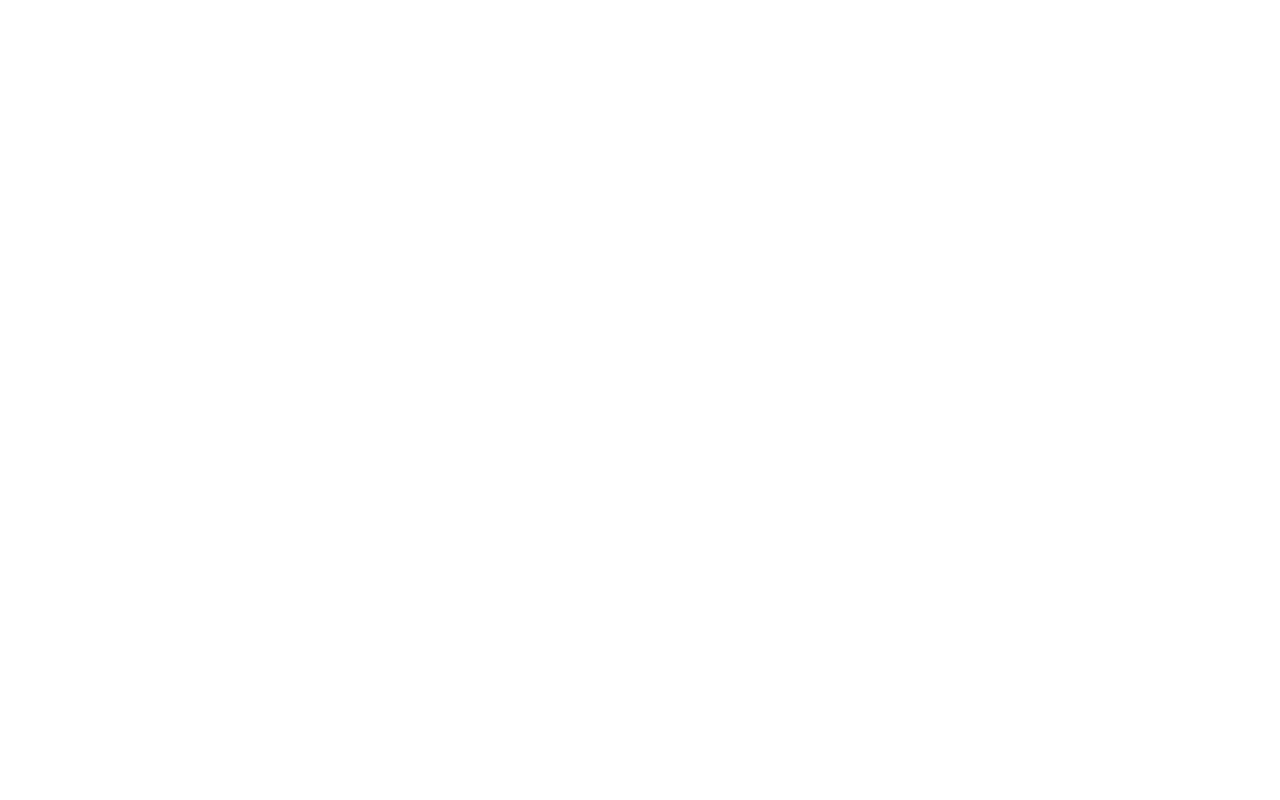
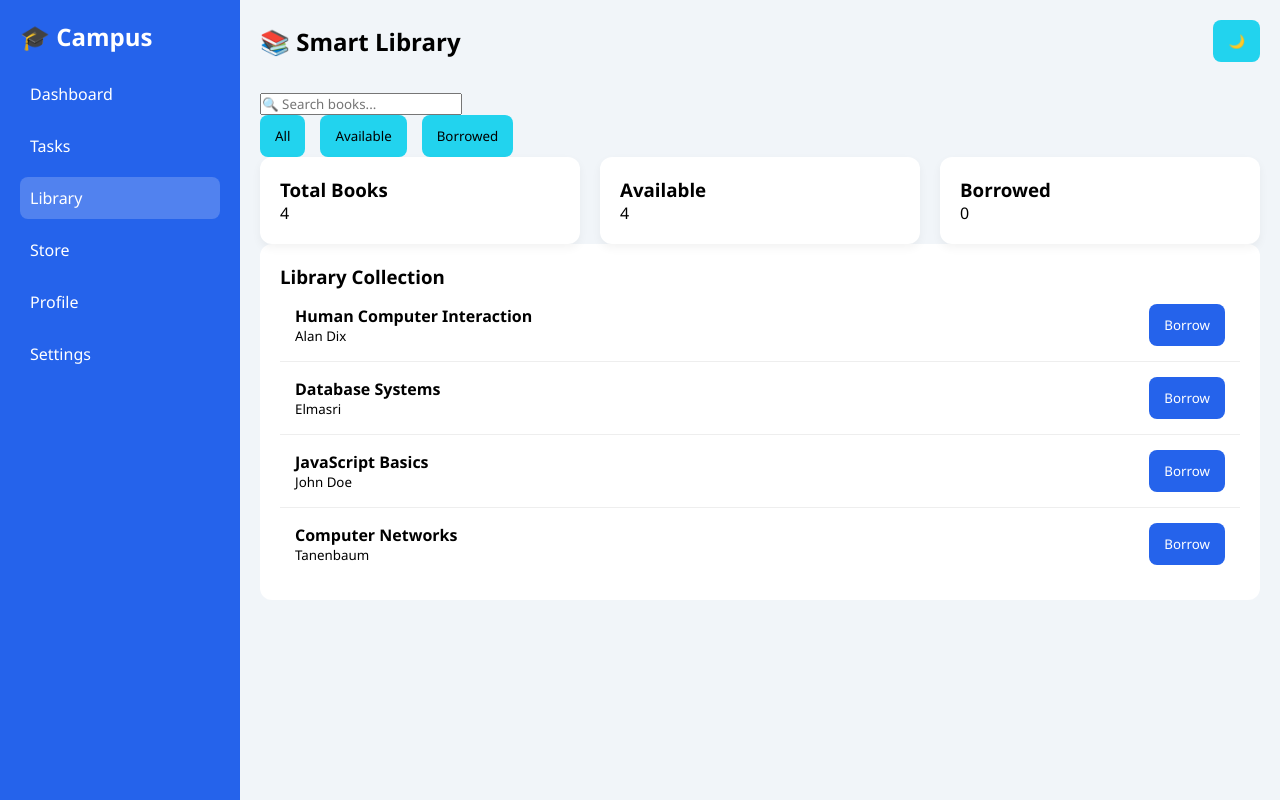
Before and after one commit to Craka250/SmartCampusLife, a plain HTML site: page library.html in a window 1280 px wide. Drawn offline with Linux system fonts and the light colour scheme.

Commit message:
Added library contents

```diff
--- a/css/style.css
+++ b/css/style.css
@@ -246,3 +246,41 @@
   margin-right: 10px;
   transform: scale(1.2);
 }
+
+/* Book Card */
+.book {
+  display: flex;
+  justify-content: space-between;
+  align-items: center;
+  padding: 15px;
+  border-bottom: 1px solid #eee;
+}
+
+.book:last-child {
+  border-bottom: none;
+}
+
+.book-info {
+  display: flex;
+  flex-direction: column;
+}
+
+.borrowed {
+  opacity: 0.6;
+}
+
+/* Buttons */
+.borrow-btn {
+  background: #2563eb;
+  color: white;
+}
+
+.return-btn {
+  background: #16a34a;
+  color: white;
+}
+
+/* Dark Mode */
+.dark .book {
+  border-color: #334155;
+}
--- a/js/script.js
+++ b/js/script.js
@@ -161,3 +161,110 @@
 
 // INIT
 renderTasks();
+
+// LIBRARY SYSTEM
+let books = JSON.parse(localStorage.getItem("books")) || [
+  { id: 1, title: "Human Computer Interaction", author: "Alan Dix", borrowed: false },
+  { id: 2, title: "Database Systems", author: "Elmasri", borrowed: false },
+  { id: 3, title: "JavaScript Basics", author: "John Doe", borrowed: false },
+  { id: 4, title: "Computer Networks", author: "Tanenbaum", borrowed: false }
+];
+
+let bookFilter = "all";
+
+const booksContainer = document.getElementById("booksContainer");
+const searchBook = document.getElementById("searchBook");
+
+// RENDER BOOKS
+function renderBooks() {
+  if (!booksContainer) return;
+
+  let filtered = books;
+
+  // FILTER
+  if (bookFilter === "available") {
+    filtered = books.filter(b => !b.borrowed);
+  } else if (bookFilter === "borrowed") {
+    filtered = books.filter(b => b.borrowed);
+  }
+
+  // SEARCH
+  const search = searchBook?.value.toLowerCase() || "";
+  filtered = filtered.filter(b => b.title.toLowerCase().includes(search));
+
+  booksContainer.innerHTML = "";
+
+  if (filtered.length === 0) {
+    booksContainer.innerHTML = "<p>No books found.</p>";
+    return;
+  }
+
+  filtered.forEach(book => {
+    const div = document.createElement("div");
+    div.className = `book ${book.borrowed ? "borrowed" : ""}`;
+
+    div.innerHTML = `
+      <div class="book-info">
+        <strong>${book.title}</strong>
+        <small>${book.author}</small>
+      </div>
+
+      <div>
+        ${
+          book.borrowed
+            ? `<button class="return-btn" onclick="returnBook(${book.id})">Return</button>`
+            : `<button class="borrow-btn" onclick="borrowBook(${book.id})">Borrow</button>`
+        }
+      </div>
+    `;
+
+    booksContainer.appendChild(div);
+  });
+
+  updateBookStats();
+}
+
+// BORROW
+function borrowBook(id) {
+  books = books.map(b =>
+    b.id === id ? { ...b, borrowed: true } : b
+  );
+
+  localStorage.setItem("books", JSON.stringify(books));
+  renderBooks();
+  showNotification("Book borrowed!");
+}
+
+// RETURN
+function returnBook(id) {
+  books = books.map(b =>
+    b.id === id ? { ...b, borrowed: false } : b
+  );
+
+  localStorage.setItem("books", JSON.stringify(books));
+  renderBooks();
+  showNotification("Book returned!");
+}
+
+// FILTER
+function filterBooks(type) {
+  bookFilter = type;
+  renderBooks();
+}
+
+// SEARCH
+if (searchBook) {
+  searchBook.addEventListener("input", renderBooks);
+}
+
+// STATS
+function updateBookStats() {
+  document.getElementById("totalBooks").innerText = books.length;
+  document.getElementById("availableBooks").innerText =
+    books.filter(b => !b.borrowed).length;
+  document.getElementById("borrowedBooks").innerText =
+    books.filter(b => b.borrowed).length;
+}
+
+// INIT
+renderBooks();
--- a/library.html
+++ b/library.html
@@ -0,0 +1,66 @@
+<!DOCTYPE html>
+<html lang="en">
+<head>
+  <meta charset="UTF-8">
+  <meta name="viewport" content="width=device-width, initial-scale=1.0">
+  <title>Library - Smart Campus</title>
+  <link rel="stylesheet" href="css/style.css">
+</head>
+<body>
+
+<div class="container">
+
+  <!-- Sidebar -->
+  <aside class="sidebar">
+    <h2>🎓 Campus</h2>
+    <nav>
+      <a href="index.html">Dashboard</a>
+      <a href="tasks.html">Tasks</a>
+      <a class="active" href="library.html">Library</a>
+      <a href="store.html">Store</a>
+      <a href="profile.html">Profile</a>
+      <a href="settings.html">Settings</a>
+    </nav>
+  </aside>
+
+  <!-- Main -->
+  <main class="main">
+
+    <!-- Topbar -->
+    <header class="topbar">
+      <h2>📚 Smart Library</h2>
+      <button onclick="toggleDarkMode()">🌙</button>
+    </header>
+
+    <!-- Controls -->
+    <section class="actions">
+      <input type="text" id="searchBook" placeholder="🔍 Search books...">
+
+      <div class="action-buttons">
+        <button onclick="filterBooks('all')">All</button>
+        <button onclick="filterBooks('available')">Available</button>
+        <button onclick="filterBooks('borrowed')">Borrowed</button>
+      </div>
+    </section>
+
+    <!-- Stats -->
+    <section class="cards">
+      <div class="card"><h3>Total Books</h3><p id="totalBooks">0</p></div>
+      <div class="card"><h3>Available</h3><p id="availableBooks">0</p></div>
+      <div class="card"><h3>Borrowed</h3><p id="borrowedBooks">0</p></div>
+    </section>
+
+    <!-- Book List -->
+    <section class="task-list">
+      <h3>Library Collection</h3>
+      <div id="booksContainer"></div>
+    </section>
+
+  </main>
+</div>
+
+<div id="toast"></div>
+
+<script src="js/script.js"></script>
+</body>
+</html>
```
Also changed, not shown: store.html (+55 -0 lines).
